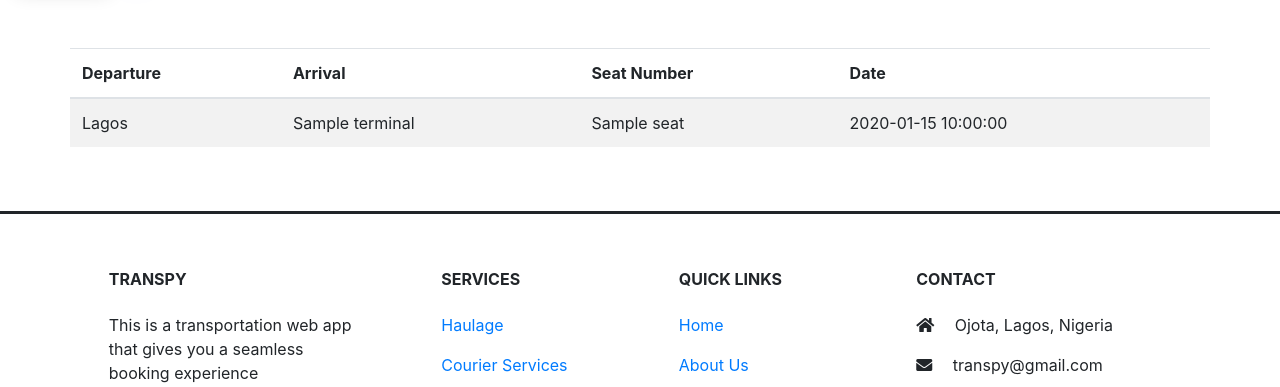
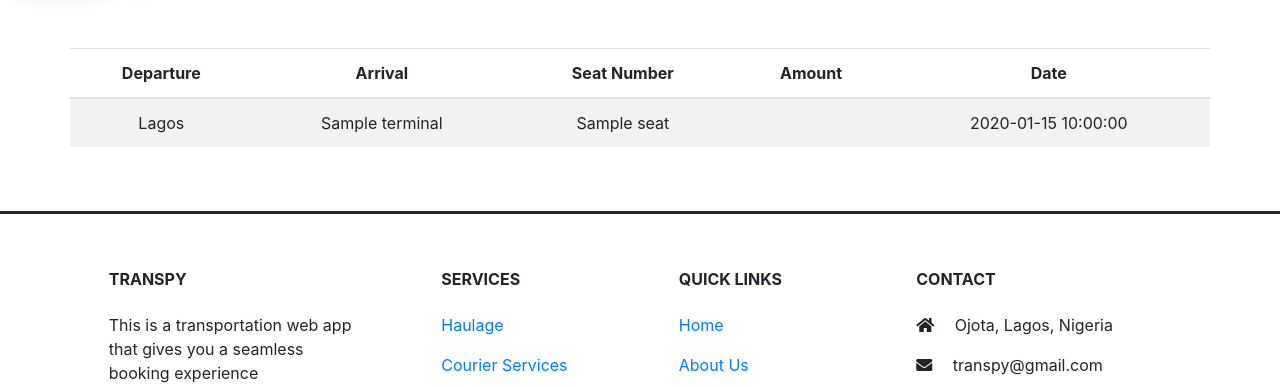
Before and after one commit to KennyBabs/TransPy, a Flask app: template templates/history.html in a window 1280 px wide. Shown: the part 76-463 px from the top of the page. Run offline with Flask 2, Linux system fonts and the light colour scheme; the template is opened without the code that fills it: most values are stand-ins (such as "Sample title", 1, 10 or a date in 2020); some libraries are stand-ins or nearby versions.

Commit message:
updated history template

```diff
--- a/templates/history.html
+++ b/templates/history.html
@@ -6,12 +6,13 @@
 
 {% block main %}
 
-    <table class="table table-striped container">
+    <table class="table table-striped container text-center">
         <thead>
             <tr>
                 <th>Departure</th>
                 <th>Arrival</th>
                 <th>Seat Number</th>
+                <th>Amount</th>
                 <th>Date</th>
             </tr>
         </thead>
@@ -24,6 +25,7 @@
                 <td>Lagos</td>
                 <td>{{detail.terminal}}</td>
                 <td>{{detail.seat}}</td>
+                <td>{{naira(detail.amount)}}</td>
                 <td>{{detail.date}}</td>
             </tr>
             {% endfor %}
```
Also changed, not shown: transpy.db.
